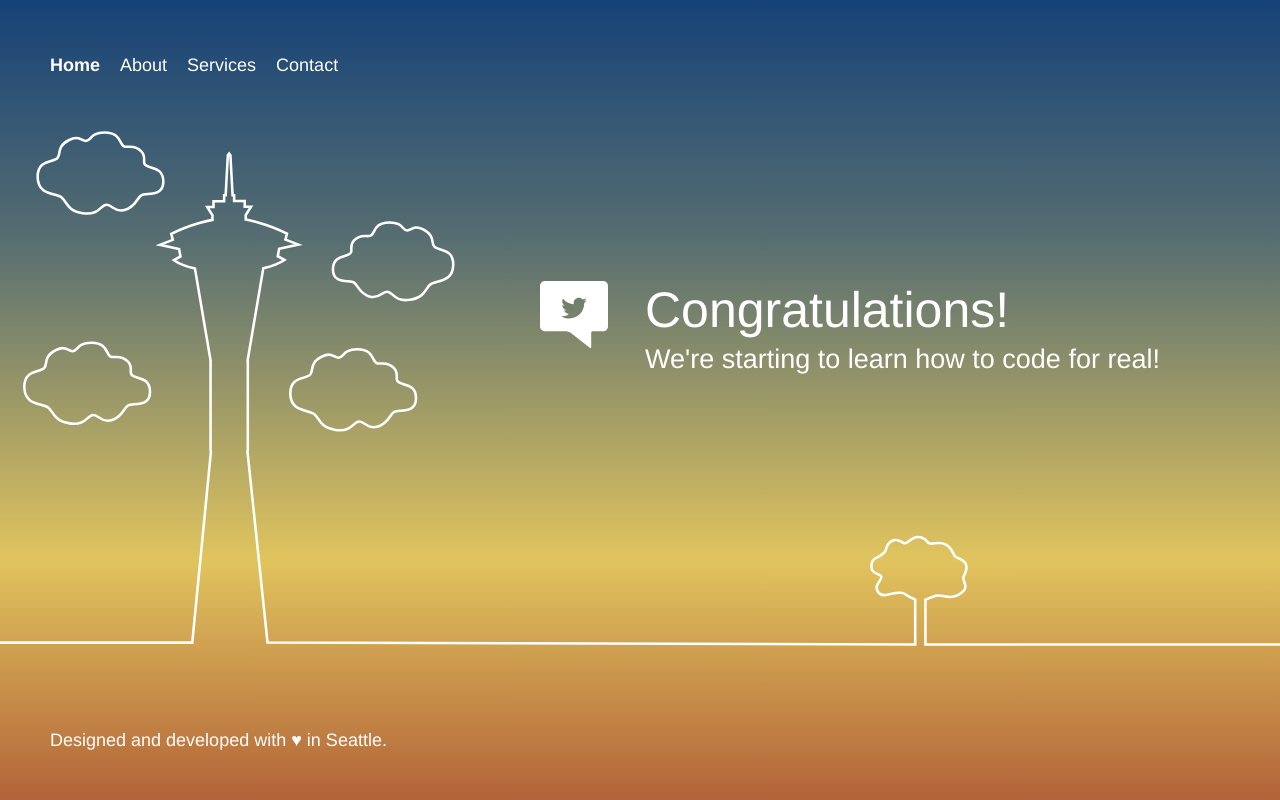
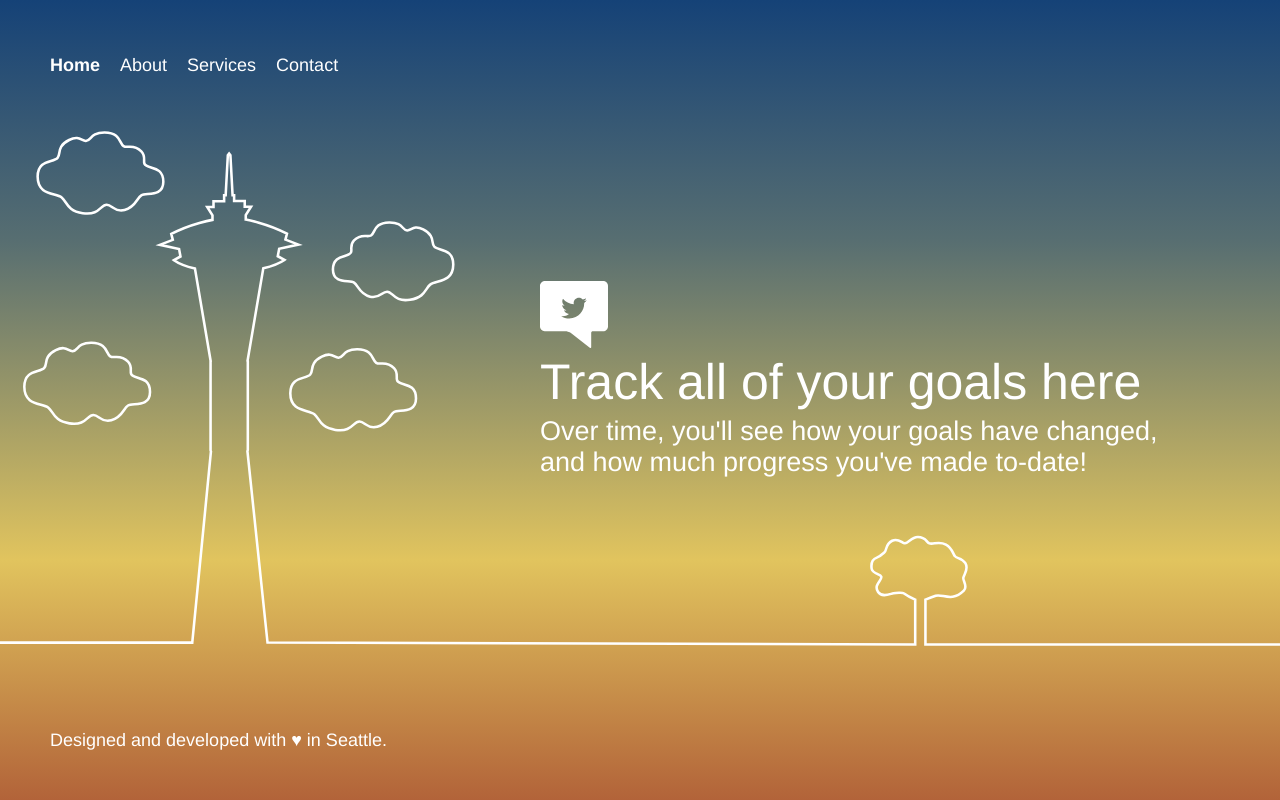
Before and after one commit to rushthomas/Goals-over-time, a website: page public/index.html in a window 1280 px wide. Drawn offline with Linux system fonts and the light colour scheme.

Commit message:
changed text

```diff
--- a/public/index.html
+++ b/public/index.html
@@ -58,8 +58,8 @@
         <div class="message">
             <a class="twitter-link" href="http://twitter.com/home/?status=I%20created%20a%20project%20with%20AWS%20CodeStar!%20%23AWS%20%23AWSCodeStar%20https%3A%2F%2Faws.amazon.com%2Fcodestar"><img src="assets/img/tweet.svg" /></a>
             <div class="text">
-                <h1>Congratulations!</h1>
-                <h2>We're starting to learn how to code for real!</h2>
+                <h1>Track all of your goals here</h1>
+                <h2>Over time, you'll see how your goals have changed, and how much progress you've made to-date!</h2>
             </div>
         </div>
     </div>
```
